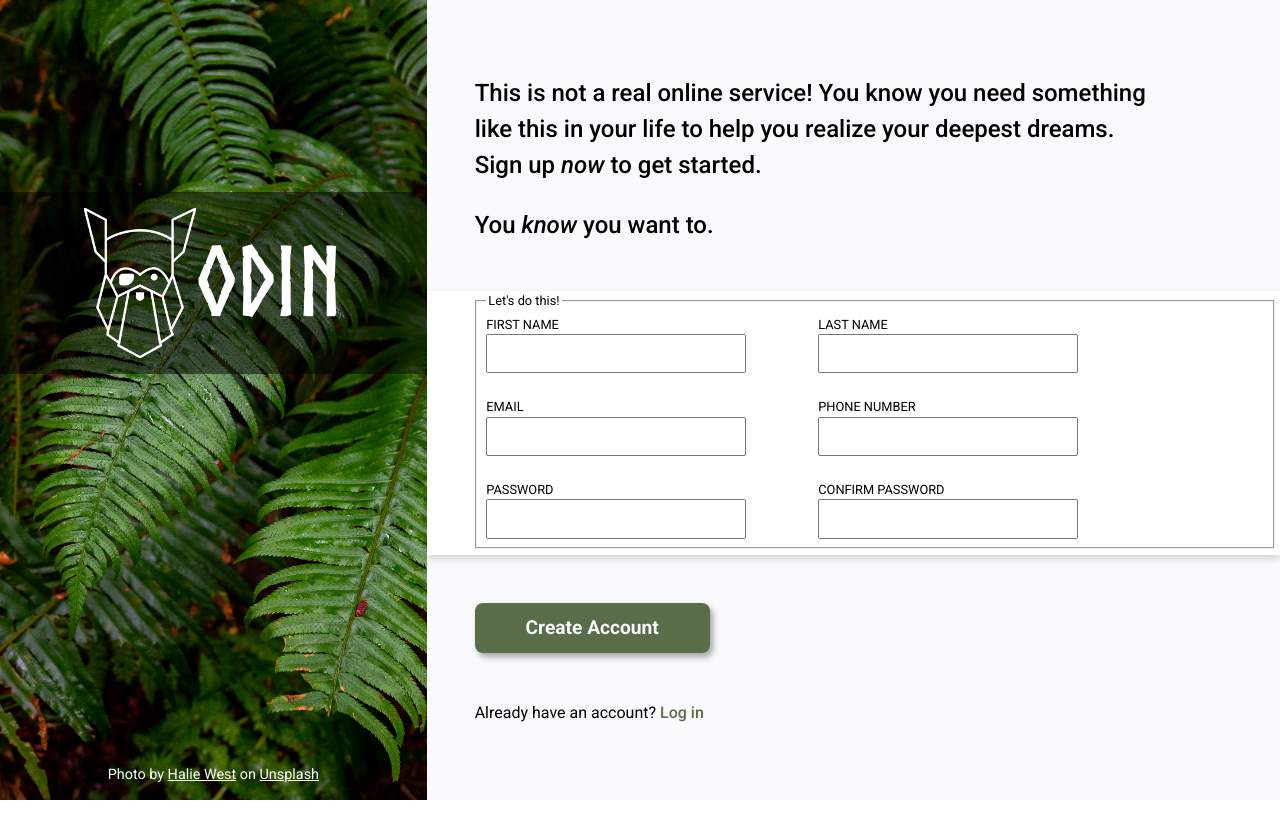
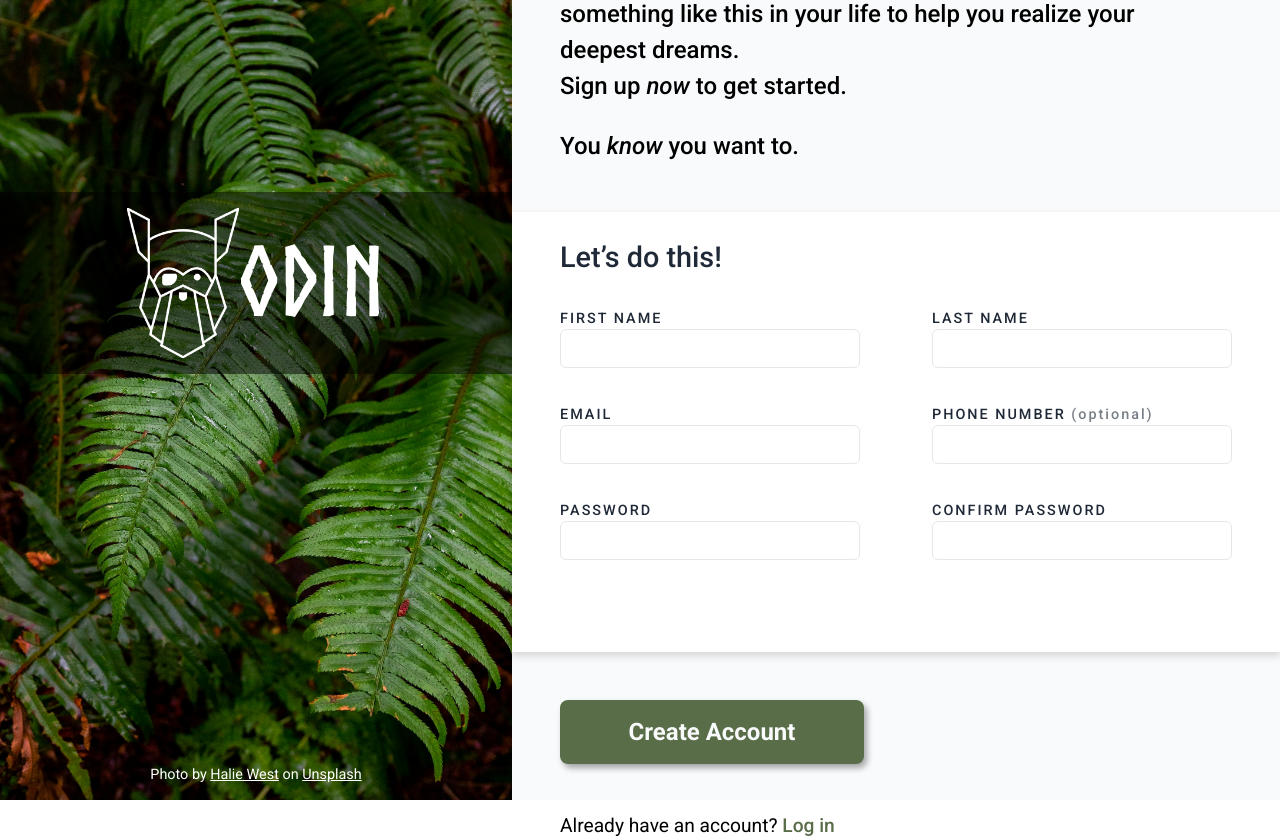
Before and after one commit to Goodvyn/odin-signup, a plain HTML site: page index.html in a window 1280 px wide. Before the commit the page ends 800 px from the top, so only its background shows below. Drawn offline with Linux system fonts and the light colour scheme.

Commit message:
add form styling and browser form validation

```diff
--- a/index.html
+++ b/index.html
@@ -6,6 +6,7 @@
     <meta name="viewport" content="width=device-width, initial-scale=1.0">
     <title>Sign Up</title>
     <link rel="stylesheet" href="style.css">
+    <meta name="referrer" content="no-referrer">
     <style>
         @import url('https://fonts.googleapis.com/css2?family=Roboto:ital,wght@0,300;0,400;0,500;0,700;0,900;1,400;1,500;1,700;1,900&display=swap');
     </style>
@@ -40,24 +41,32 @@
             <div class="form-wrapper">
                 <form action="#" method="post" class="form" id="sign-up-form">
                     <fieldset class="user-information">
-                        <legend class="user-information-legend">Let's do this!</legend>
+                        <legend class="user-information-legend">Let’s do this!</legend>
                         <div class="form-input-wrapper">
-                            <label for="first-name">FIRST NAME</label><input class="input-field" id="first-name" name="first-name" type="text" />
+                            <label for="first-name">FIRST NAME</label>
+                            <input class="input-field" id="first-name" name="first-name" type="text" required />
                         </div>
                         <div class="form-input-wrapper">
-                            <label for="last-name">LAST NAME</label><input class="input-field" id="last-name" name="last-name" type="text" />
+                            <label for="last-name">LAST NAME</label>
+                            <input class="input-field" id="last-name" name="last-name" type="text" required />
                         </div>
                         <div class="form-input-wrapper">
-                            <label for="email">EMAIL</label><input class="input-field" id="email" name="email" type="email" />
+                            <label for="email">EMAIL</label>
+                            <input class="input-field" id="email" name="email" type="email" required />
                         </div>
                         <div class="form-input-wrapper">
-                            <label for="phone-number">PHONE NUMBER</label><input class="input-field" id="phone-number" name="phone-number" type="tel" />
+                            <label for="phone-number">PHONE NUMBER<span class="optional-text"> (optional)</span></label>
+                            <input class="input-field" id="phone-number" name="phone-number" type="tel" pattern="[0-9]{3}-?[0-9]{2}-?[0-9]{3}" />
                         </div>
                         <div class="form-input-wrapper">
-                            <label for="password">PASSWORD</label><input class="input-field" id="password" name="password" type="password" />
+                            <label for="password">PASSWORD</label>
+                            <input class="input-field" id="password" name="password" type="password" required />
+                            <span class="password-validity"></span>
                         </div>
                         <div class="form-input-wrapper">
-                            <label for="confirm-password">CONFIRM PASSWORD</label><input class="input-field" id="confirm-password" name="confirm-password" type="password" />
+                            <label for="confirm-password">CONFIRM PASSWORD</label>
+                            <input class="input-field" id="confirm-password" name="confirm-password" type="password" required />
+
                         </div>
                     </fieldset>
                 </form>
--- a/style.css
+++ b/style.css
@@ -21,6 +21,11 @@ html {
     --action-green: #596D48;
     --darker-white: #F9FAFB;
     --white: #ffffff;
+    --grey: #e5e7eb;
+    --dark-blue: #1f2937;
+    --blue-active: #1d4ed8;
+    --red: #b91c1c;
+    --left-padding-content: 3rem;
     font-size: 16px;
     font-family: "Roboto", system-ui, -apple-system, BlinkMacSystemFont, 'Segoe UI', Roboto, Oxygen, Ubuntu, Cantarell, 'Open Sans', 'Helvetica Neue', sans-serif;
 }
@@ -40,6 +45,7 @@ img, picture, video, canvas, svg {
 }
 
 input, button, textarea, select {
+    font-size: 100%;
     font: inherit;
 }
 
@@ -77,7 +83,7 @@ a {
 .hero {
     display: flex;
     flex-direction: column;
-    flex: 1;
+    flex: 2;
 
     background-color: cadetblue;
     background-image: url(images/background-leaf-lalie-west.jpg);
@@ -87,7 +93,7 @@ a {
 }
 
 .content {
-    flex: 2;
+    flex: 3;
     display: flex;
     flex-direction: column;
     justify-content: center;
@@ -128,12 +134,12 @@ a {
     margin-bottom: 1em;
 }
 
-.header, .footer, .form-wrapper, .submit-wrapper {
-    padding-left: 3em;
+.header, .footer {
+    width: 85%;
 }
 
-.header, .footer {
-    width: 85%;
+.header {
+    padding-left: var(--left-padding-content);
 }
 
 .header p {
@@ -146,14 +152,19 @@ a {
 .form-wrapper {
     background-color: var(--white);
     box-shadow: 0px 4px 8px rgba(0, 0, 0, 0.15);
-
-    height: 33%;
+    display: flex;
+    align-items: center;
+    padding: 24px var(--left-padding-content) 64px;
     width: 100%;
 }
 
+.submit-wrapper {
+    padding-left: var(--left-padding-content);
+}
+
 .primary-button {
-    width: 235px;
-    height: 50px;
+    width: 304px;
+    height: 64px;
     color: var(--darker-white);
     background-color: #596D48;
     box-shadow: 3px 4px 6px rgba(0, 0, 0, 0.35);
@@ -161,7 +172,7 @@ a {
     border: 0px;
 
     font-weight: 600;
-    font-size: 1.2em;
+    font-size: 1.5em;
 
     padding: 0;
 
@@ -172,27 +183,74 @@ a {
 }
 
 .footer p {
-    font-size: 1em;
+    font-size: 1.2em;
+}
+
+.footer {
+    padding-left: var(--left-padding-content);
 }
 
 .user-information {
     display: flex;
     flex-wrap: wrap;
-    max-width: 800px;
-    gap: 24px 72px;
-    font-size: .8em;
-    font-weight: 400;
+    max-width: 900px;
+    gap: 8px 72px;
+    font-size: .9em;
+    font-weight: 500;
     justify-content: flex-start;
+    color: var(--dark-blue);
+    border: 0px;
+    padding: 0;
+}
+
+.user-information-legend {
+    font-size: 2em;
+    margin: 0 0 1em;
+    padding: 0;
 }
 
 .input-field {
+    font-size: 1.6em;
+    font-weight: 300;
+    border-radius: 6px;
+    border: 1px solid var(--grey);
+    padding-left: 12px;
+}
 
-    font-size: 1.4rem;
+
+.input-field:active, .input-field:focus {
+    border: 1px solid var(--blue-active);
+    outline: none;
+}
+
+.input-field:focus {
+    box-shadow: 2px 2px 6px rgba(0, 0, 0, 0.25);
+}
+
+
+.input-field:user-invalid {
+    border: 1px solid var(--red);
+    outline: none;
+}
+
+
+.optional-text {
+    opacity: 0.6;
 }
 
 .form-input-wrapper {
     display: flex;
     flex-direction: column;
     flex: 1;
-    max-width: 260px;
+    max-width: 360px;
+    min-height: 88px;
 }
+
+#password:user-invalid+span::before {
+    content: "* Passwords do not match";
+    color: var(--red);
+}
+
+.form-input-wrapper label {
+    letter-spacing: 2px;
+}
```
